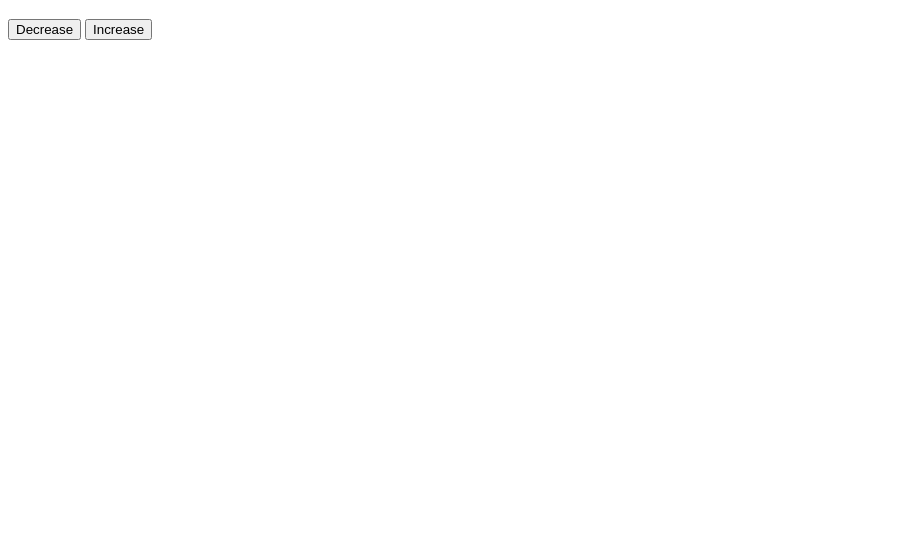
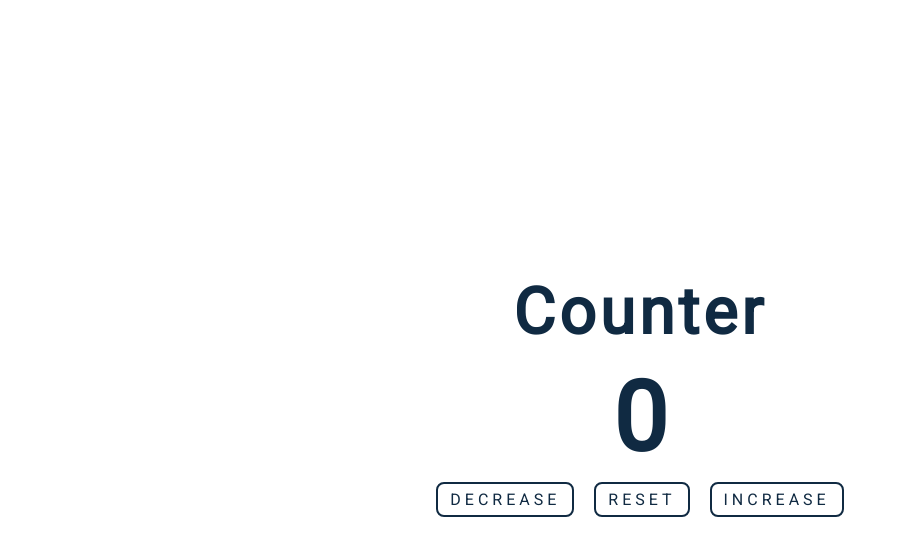
Before and after one commit to ismailcet/PatikaJavascript, a plain HTML site: page Fonksiyonlar - Bölüm Sonu Egzersizi/index.html in a window 1280 px wide. Shown: the whole page, without its empty margins (0-899 px from the left). Drawn offline with Linux system fonts and the light colour scheme.

Commit message:
Fonksiyonlar - Bölüm Sonu Egzersizi

```diff
--- a/Fonksiyonlar - Bölüm Sonu Egzersizi/index.html
+++ b/Fonksiyonlar - Bölüm Sonu Egzersizi/index.html
@@ -4,12 +4,21 @@
     <meta charset="UTF-8">
     <meta http-equiv="X-UA-Compatible" content="IE=edge">
     <meta name="viewport" content="width=device-width, initial-scale=1.0">
+    <link rel="stylesheet" href="style.css">
     <title>Document</title>
 </head>
 <body>
-    <h3 class="number"></h3>
-    <button class="decrease">Decrease</button>
-    <button class="increase">Increase</button>
+    <main>
+        <div class="container">
+            <h1>Counter</h1>
+            <span id="value">0</span>
+            <div class="btn-container">
+                <a href="#" class="btn decrease">Decrease</a>
+                <a href="#" class="btn reset">Reset</a>
+                <a href="#" class="btn increase">Increase</a>
+            </div>
+        </div>
+    </main>
     <script src="script.js"></script>
 </body>
 </html>
--- a/Fonksiyonlar - Bölüm Sonu Egzersizi/script.js
+++ b/Fonksiyonlar - Bölüm Sonu Egzersizi/script.js
@@ -1,15 +1,28 @@
+let value=document.querySelector('#value');
+let decrease=document.querySelector('.decrease');
+let reset=document.querySelector('.reset');
+let increase=document.querySelector('.increase');
+
 let counter=0;
-let number=document.querySelector(".number");
-let increase=document.querySelector('.increase');
-let decraese=document.querySelector('.decrease');
-
-
-
 
 increase.addEventListener('click',eventClick);
-decraese.addEventListener('click',eventClick);
+decrease.addEventListener('click',eventClick);
+reset.addEventListener('click',function(){
+    counter=0;
+    value.innerText=counter;
+    value.style.color='#102a42';
+})
 
 function eventClick(){
-    this.className==='increase' ? counter++: counter--;
-    number.innerText=counter;
+    this.className.includes('increase') ?counter++:counter--;
+    value.innerText=counter;
+    if(counter>0){
+        value.style.color='green';
+    }
+    else if(counter <0){
+        value.style.color='red';
+    }
+    else{
+        value.style.color='#102a42'
+    }
 }
--- /dev/null
+++ b/Fonksiyonlar - Bölüm Sonu Egzersizi/style.css
@@ -0,0 +1,60 @@
+@import url("https://fonts.googleapis.com/css2?family=Roboto&display=swap");
+* {
+  margin: 0;
+  padding: 0;
+  box-sizing: border-box;
+}
+a {
+  text-decoration: none;
+}
+
+body {
+  font-family: "Roboto", sans-serif;
+  font-size: 16px;
+}
+main {
+  min-height: 100vh;
+  display: grid;
+  place-items: center;
+}
+.container {
+  text-align: center;
+}
+.container h1 {
+  font-size: 4rem;
+  color: #102a42;
+  font-weight: 700;
+  letter-spacing: 0.25rem;
+  margin-bottom: 0.75rem;
+}
+#value {
+  font-size: 6rem;
+  color: #102a42;
+  font-weight: bold;
+}
+.btn-container {
+  margin: 1rem auto;
+}
+.btn {
+  padding: 6px 12px;
+  background-color: transparent;
+  border: 2px solid #102a42;
+  margin: 0.5rem;
+  border-radius: 0.5rem;
+  color: #102a42;
+  font-size: 1rem;
+  letter-spacing: 0.25rem;
+  text-transform: uppercase;
+  transition: all 0.5s linear;
+}
+.btn:hover {
+  background-color: #102a42;
+  color: #fff;
+}
+
+.green {
+  color: green;
+}
+.red {
+  color: red;
+}
```
